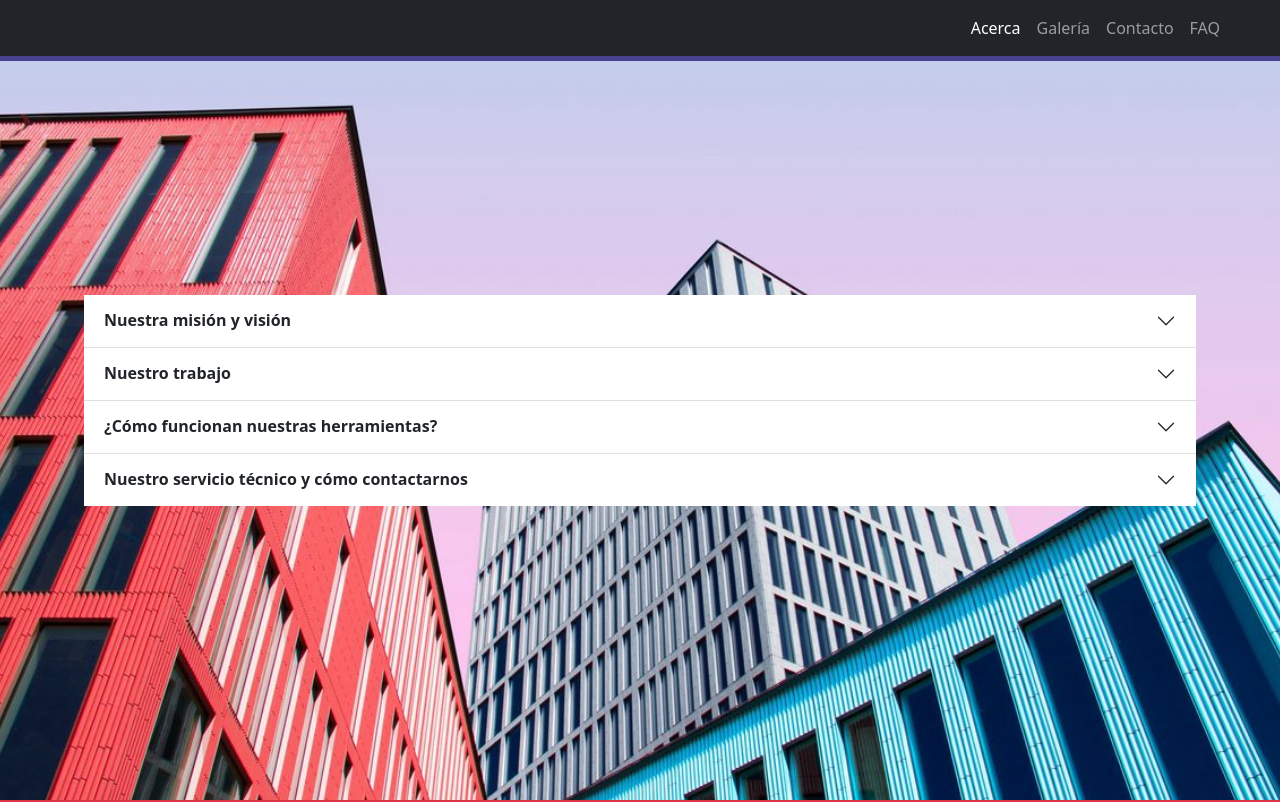
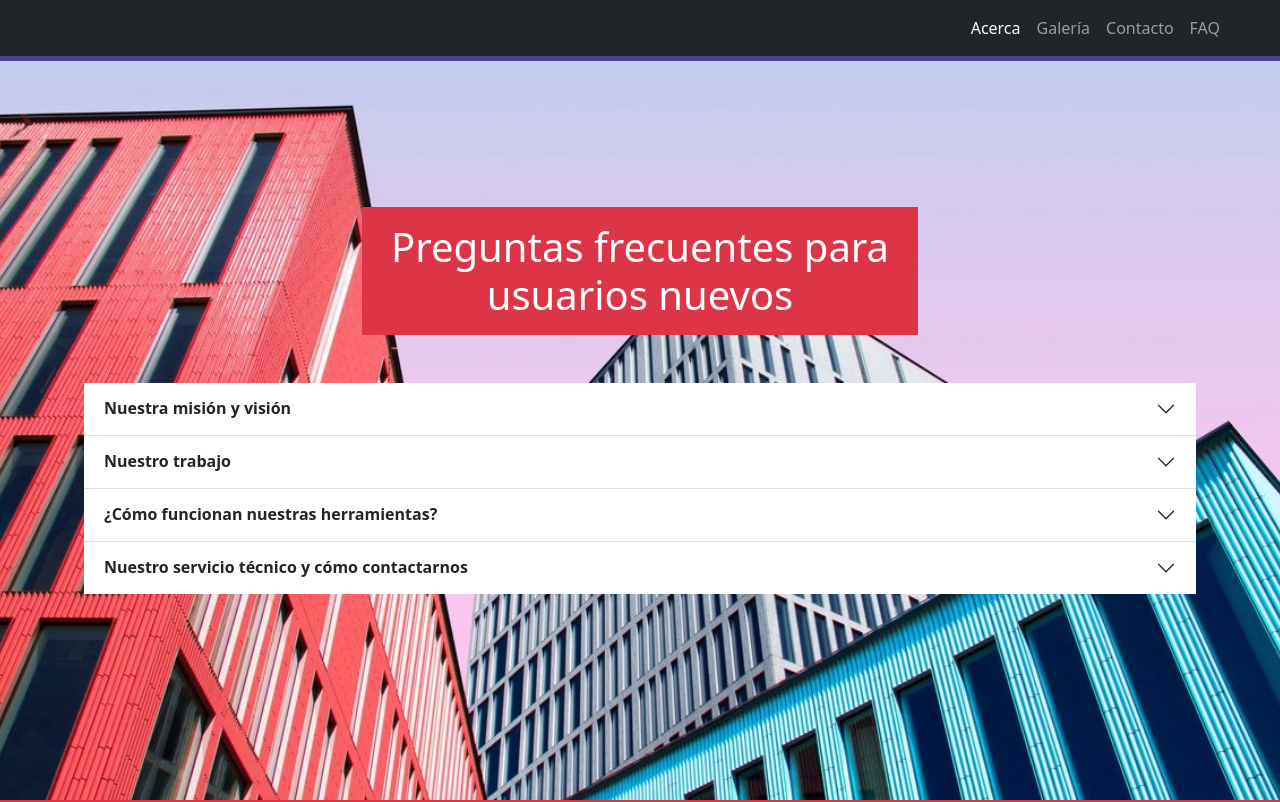
Before and after one commit to alfredop89/creatusest_alfredoperez, a plain HTML site: page pages/faq.html in a window 1280 px wide. Shown: the top 802 px of the page. Drawn offline with nearby package versions, Linux system fonts and the light colour scheme.

Commit message:
se finalizó FAQ!

```diff
--- a/pages/faq.html
+++ b/pages/faq.html
@@ -35,6 +35,7 @@
 
 <section class="row faq justify-content-center align-items-center p-5">
     <div class="container col p-5 col-xxl-10">
+      <div class="w-50 mx-auto"><h1 class="text-white text-center mb-5 bg-danger p-3">Preguntas frecuentes para usuarios nuevos</h1></div>
         <div class="accordion accordion-flush" id="accordionFlushExample">
           <div class="accordion-item">
             <h2 class="accordion-header" id="flush-headingOne">
```
